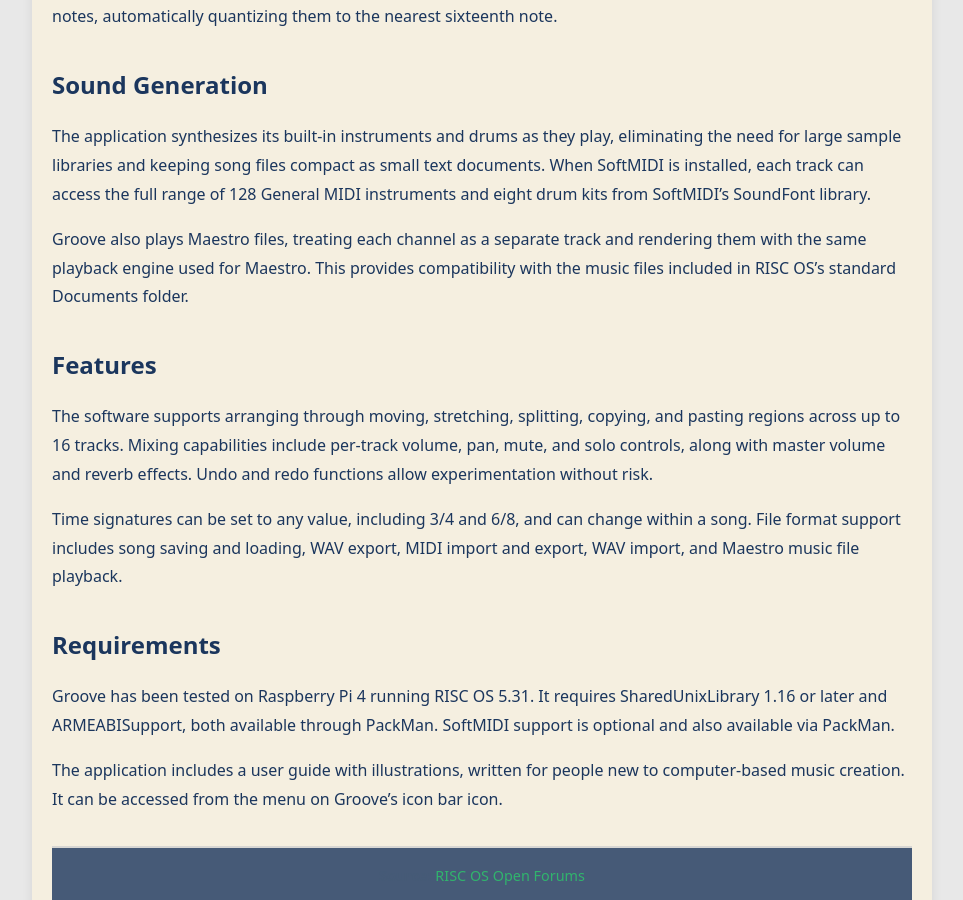
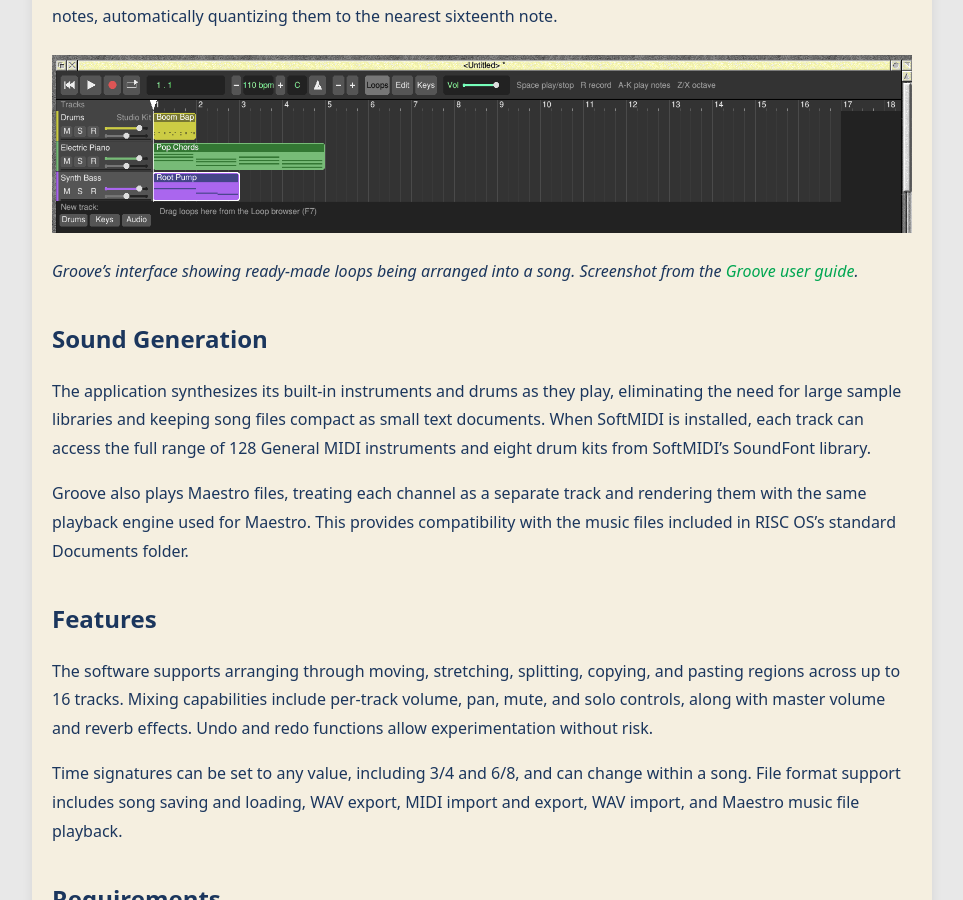
Before and after one commit to The-CMP-Branch/News, a Jekyll site: the page built from _posts/2026-11-01-groove-music-studio-released.md, in a window 1280 px wide and 900 px high, scrolled down 782 px. Shown: the whole window, without its empty margins (158-1121 px from the left). Built offline with Jekyll 4.4.1, drawn with Linux system fonts in a browser that asks for light colours.

Commit message:
Add relevant images to news articles with proper attribution
- Add LanManFS screenshot showing Windows 11 network share mounting
- Add Groove screenshot showing interface with loops being arranged
- Images saved in assets/images/ directory
- Each image includes caption and credit linking to original source
- Images styled to be responsive (max-width: 100%, auto height)
- Only added images where genuinely relevant (skipped decorative logos)

Co-authored-by: Tigger <ReallySmallSoftware@users.noreply.github.com>

```diff
--- a/_posts/2026-11-01-groove-music-studio-released.md
+++ b/_posts/2026-11-01-groove-music-studio-released.md
@@ -11,6 +11,10 @@ source_name: "RISC OS Open Forums"
 Andrew Youll has released Groove, a music creation application for RISC OS 5 that allows users to compose songs without requiring knowledge of traditional music notation. The software provides an accessible approach to music making through ready-made loops, visual drum grids, and piano roll editing.
 
 Groove enables users to drag pre-made loops into songs, draw drum beats on a grid, and sketch notes using a piano roll interface. The application includes a musical typing feature that turns the computer keyboard into a playable piano, supporting chord input. A recording mode provides a bar of count-in before capturing played notes, automatically quantizing them to the nearest sixteenth note.
+
+![Groove music studio interface showing loops being arranged]({{ '/assets/images/groove-loops-dropped.png' | relative_url }}){: style="max-width: 100%; height: auto; display: block; margin: 1.5em 0;"}
+
+*Groove's interface showing ready-made loops being arranged into a song. Screenshot from the [Groove user guide](https://raw.githubusercontent.com/adyoull/riscos-groove/v0.2/docs/guide/images/loops-dropped.png).*
 
 ## Sound Generation
 
```
Also changed, not shown: _posts/2026-10-22-lanmanfs-smb2-smb3-support-beta.md (+4 -0 lines), assets/images/groove-loops-dropped.png (added), assets/images/lanmanfs-win11-mount.png (added).
